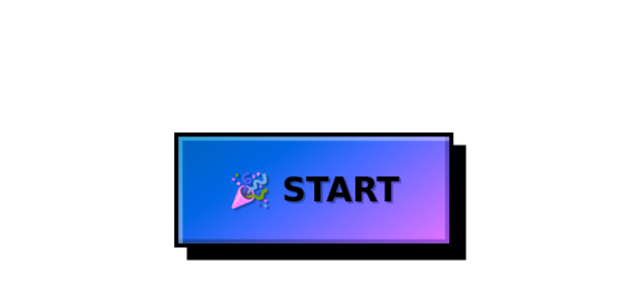
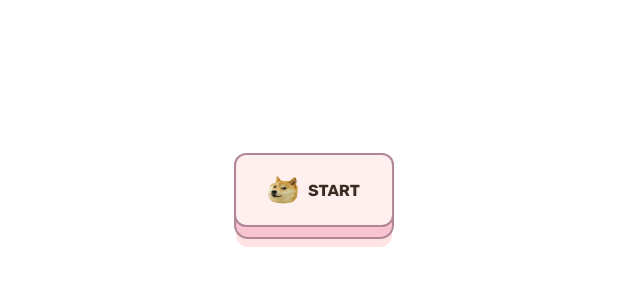
Before and after one commit to Varunmnx/chotta_mumbai, a Next.js app: page / in a window 1280 px wide. Shown: the part 210-510 px from the top of the page, without its empty margins (326-966 px from the left). Built offline with nearby package versions, Linux system fonts and the light colour scheme.

Commit message:
fix(frontend): ui issues fixed

```diff
--- a/src/app/flashyMusicApp.module.css
+++ b/src/app/flashyMusicApp.module.css
@@ -10,58 +10,23 @@
   cursor: grabbing;
 }
 
+/* Button positioning only - styles are handled by the Button component */
 .startButton {
   position: absolute;
   top: 50%;
   left: 50%;
   transform: translate(-50%, -50%);
-  padding: 2rem 3rem;
-  font-size: 2rem;
-  font-weight: bold;
-  border: none;
-  cursor: pointer;
-  background: linear-gradient(145deg, #ff0080, #ff8c00); /* Neu brutalist gradient */
-  color: #11827ff;
-  box-shadow:
-    12px 12px 0px #000000, /* Hard shadow for brutalist effect */
-    inset 4px 4px 0px rgba(255, 255, 255, 0.4), /* Inner light for 3D effect */
-    inset -4px -4px 0px rgba(0, 0, 0, 0.3); /* Inner shadow for depth */
-  transition: all 0.2s ease;
-  text-shadow: 2px 2px 0px rgba(0, 0, 0, 0.3);
   z-index: 20;
-  animation: pulse 1.5s infinite, rainbow 3s linear infinite;
-  user-select: none;
-  border-radius: 0; /* Sharp corners for brutalism */
-  border: 4px solid #000000; /* Thick black border for brutalism */
-  font-family: 'Comic Sans MS', 'Arial Black', sans-serif; /* Bold playful font */
-
-  @media (max-width: 600px) {
-    font-size: 1.5rem;
-    padding: 1.5rem 2rem;
-  }
-
-  @media (max-width: 400px) {
-    font-size: 1.2rem;
-    padding: 1rem 1.5rem;
-  }
+  margin: 0; /* Ensure no margin is affecting positioning */
 }
 
+/* Override hover and active transforms to prevent position shift */
 .startButton:hover {
-  /* Enhanced hover effect with more depth */
-  transform: translate(-50%, -50%) translate(2px, 2px); /* Slight movement for 3D effect */
-  box-shadow:
-    10px 10px 0px #000000, /* Reduced shadow on hover */
-    inset 4px 4px 0px rgba(255, 255, 255, 0.4),
-    inset -4px -4px 0px rgba(0, 0, 0, 0.3);
-  background: linear-gradient(145deg, #ff8c00, #ff0080); /* Reverse gradient on hover */
+  transform: translate(-50%, -50%) translate(0, 0.1em) !important;
 }
 
 .startButton:active {
-  transform: translate(-50%, -50%) translate(6px, 6px); /* Pressed down effect */
-  box-shadow:
-    6px 6px 0px #000000, /* Reduced shadow when pressed */
-    inset 2px 2px 0px rgba(0, 0, 0, 0.3), /* Inner shadow change for press effect */
-    inset -2px -2px 0px rgba(255, 255, 255, 0.2); /* Inner light change for press effect */
+  transform: translate(-50%, -50%) translate(0, 0.45em) !important;
 }
 
 .gifContainer {
--- a/src/app/page.tsx
+++ b/src/app/page.tsx
@@ -2,13 +2,14 @@
 
 import React, { useState, useEffect, useRef } from 'react';
 import CustomConfetti from '../components/CustomConfetti';
+import Button from '../components/Button';
 import styles from './flashyMusicApp.module.css';
 
 const FlashyMusicApp = () => {
   const [isRunning, setIsRunning] = useState(false);
   const [currentColor, setCurrentColor] = useState('#ffffff'); // White background initially
   const [gifPosition, setGifPosition] = useState({ x: 50, y: 50 }); // percentage positions
-  const [secondGifPosition, setSecondGifPosition] = useState({ x: 50, y: 70 }); // second GIF position
+  const [secondGifPosition, setSecondGifPosition] = useState({ x: 70, y: 50 }); // second GIF position (start on right)
   const [isDragging, setIsDragging] = useState(false);
   const [isSecondGifDragging, setIsSecondGifDragging] = useState(false);
   const [dragOffset, setDragOffset] = useState({ x: 0, y: 0 });
@@ -28,6 +29,9 @@ const FlashyMusicApp = () => {
     setShowStartButton(false);
     setTimeElapsed(0);
     setShowSecondGif(false); // Reset second GIF
+    // Reset positions to center
+    setGifPosition({ x: 50, y: 50 });
+    setSecondGifPosition({ x: 70, y: 50 }); // Will appear to the right when shown
     startTimeRef.current = Date.now();
 
     // Play music from public folder
@@ -75,7 +79,7 @@ const FlashyMusicApp = () => {
     };
   }, [isRunning]);
 
-  // Handle gif dragging for first GIF
+  // Handle gif dragging for first GIF (mouse events)
   const handleMouseDown = (e: React.MouseEvent) => {
     if (!isRunning) return;
 
@@ -88,7 +92,7 @@ const FlashyMusicApp = () => {
     });
   };
 
-  // Handle gif dragging for second GIF
+  // Handle gif dragging for second GIF (mouse events)
   const handleSecondGifMouseDown = (e: React.MouseEvent) => {
     if (!isRunning) return;
 
@@ -98,6 +102,32 @@ const FlashyMusicApp = () => {
     setDragOffset({
       x: e.clientX - rect.left,
       y: e.clientY - rect.top
+    });
+  };
+
+  // Handle gif dragging for first GIF (touch events)
+  const handleTouchStart = (e: React.TouchEvent) => {
+    if (!isRunning) return;
+
+    setIsDragging(true);
+    setIsSecondGifDragging(false); // Ensure only one is dragging
+    const rect = e.currentTarget.getBoundingClientRect();
+    setDragOffset({
+      x: e.touches[0].clientX - rect.left,
+      y: e.touches[0].clientY - rect.top
+    });
+  };
+
+  // Handle gif dragging for second GIF (touch events)
+  const handleSecondGifTouchStart = (e: React.TouchEvent) => {
+    if (!isRunning) return;
+
+    setIsSecondGifDragging(true);
+    setIsDragging(false); // Ensure only one is dragging
+    const rect = e.currentTarget.getBoundingClientRect();
+    setDragOffset({
+      x: e.touches[0].clientX - rect.left,
+      y: e.touches[0].clientY - rect.top
     });
   };
 
@@ -123,7 +153,37 @@ const FlashyMusicApp = () => {
     }
   };
 
+  const handleTouchMove = (e: TouchEvent) => {
+    if (!isRunning) return;
+
+    // Check if we're in a browser environment
+    if (typeof window === 'undefined') return;
+
+    const newX = ((e.touches[0].clientX - dragOffset.x) / window.innerWidth) * 100;
+    const newY = ((e.touches[0].clientY - dragOffset.y) / window.innerHeight) * 100;
+
+    if (isDragging) {
+      setGifPosition({
+        x: Math.max(0, Math.min(90, newX)), // Keep within bounds
+        y: Math.max(0, Math.min(90, newY))
+      });
+    } else if (isSecondGifDragging) {
+      setSecondGifPosition({
+        x: Math.max(0, Math.min(90, newX)), // Keep within bounds
+        y: Math.max(0, Math.min(90, newY))
+      });
+    }
+
+    // Prevent scrolling while dragging
+    e.preventDefault();
+  };
+
   const handleMouseUp = () => {
+    setIsDragging(false);
+    setIsSecondGifDragging(false);
+  };
+
+  const handleTouchEnd = () => {
     setIsDragging(false);
     setIsSecondGifDragging(false);
   };
@@ -132,11 +192,15 @@ const FlashyMusicApp = () => {
     if (isDragging || isSecondGifDragging) {
       document.addEventListener('mousemove', handleMouseMove);
       document.addEventListener('mouseup', handleMouseUp);
+      document.addEventListener('touchmove', handleTouchMove, { passive: false });
+      document.addEventListener('touchend', handleTouchEnd);
     }
 
     return () => {
       document.removeEventListener('mousemove', handleMouseMove);
       document.removeEventListener('mouseup', handleMouseUp);
+      document.removeEventListener('touchmove', handleTouchMove);
+      document.removeEventListener('touchend', handleTouchEnd);
     };
   }, [isDragging, isSecondGifDragging]);
 
@@ -181,15 +245,18 @@ const FlashyMusicApp = () => {
 
       {/* Start Button - shows initially and after song ends */}
       {(showStartButton || !isRunning) && (
-        <button
+        <Button
           className={styles.startButton}
           onClick={handleStartClick}
         >
-          🎉 START
-        </button>
+          <div style={{ display: 'flex', alignItems: 'center', gap: '10px' }}>
+            <img src="/doge.png" alt="Doge" style={{ width: '30px', height: '30px' }} />
+            <span>START</span>
+          </div>
+        </Button>
       )}
 
-      {/* Movable GIF - show doge-flip for first 7 seconds */}
+      {/* Movable GIF - show doge-flip for first 7 seconds (centered initially) */}
       {isRunning && (
         <div
           className={`${styles.gifContainer} ${isDragging ? styles.gifContainerDragging : ''}`}
@@ -199,6 +266,7 @@ const FlashyMusicApp = () => {
             transform: 'translate(-50%, -50%)'
           }}
           onMouseDown={handleMouseDown}
+          onTouchStart={handleTouchStart}
         >
           <img
             src="/doge-flip.gif"
@@ -209,7 +277,7 @@ const FlashyMusicApp = () => {
         </div>
       )}
 
-      {/* Second GIF - show lalettan after 7 seconds */}
+      {/* Second GIF - show lalettan after 7 seconds (to the right of first GIF) */}
       {isRunning && showSecondGif && (
         <div
           className={`${styles.gifContainer} ${isSecondGifDragging ? styles.gifContainerDragging : ''}`}
@@ -219,6 +287,7 @@ const FlashyMusicApp = () => {
             transform: 'translate(-50%, -50%)'
           }}
           onMouseDown={handleSecondGifMouseDown}
+          onTouchStart={handleSecondGifTouchStart}
         >
           <img
             src="/lalettan.gif"
--- a/src/components/button.css
+++ b/src/components/button.css
@@ -71,17 +71,17 @@ body {
 
 .learn-more:hover {
   background: var(--pink);
-  transform: translate(0, 0.25em);
+  transform: translate(0, 0.1em);
 }
 
 .learn-more:hover::before {
   box-shadow: 0 0 0 2px var(--pink-border), 0 0.5em 0 0 var(--pink-shadow);
-  transform: translate3d(0, 0.5em, -1em);
+  transform: translate3d(0, 0.6em, -1em);
 }
 
 .learn-more:active {
   background: var(--pink);
-  transform: translate(0em, 0.75em);
+  transform: translate(0em, 0.45em);
 }
 
 .learn-more:active::before {
```
Also changed, not shown: public/doge.png (added).
